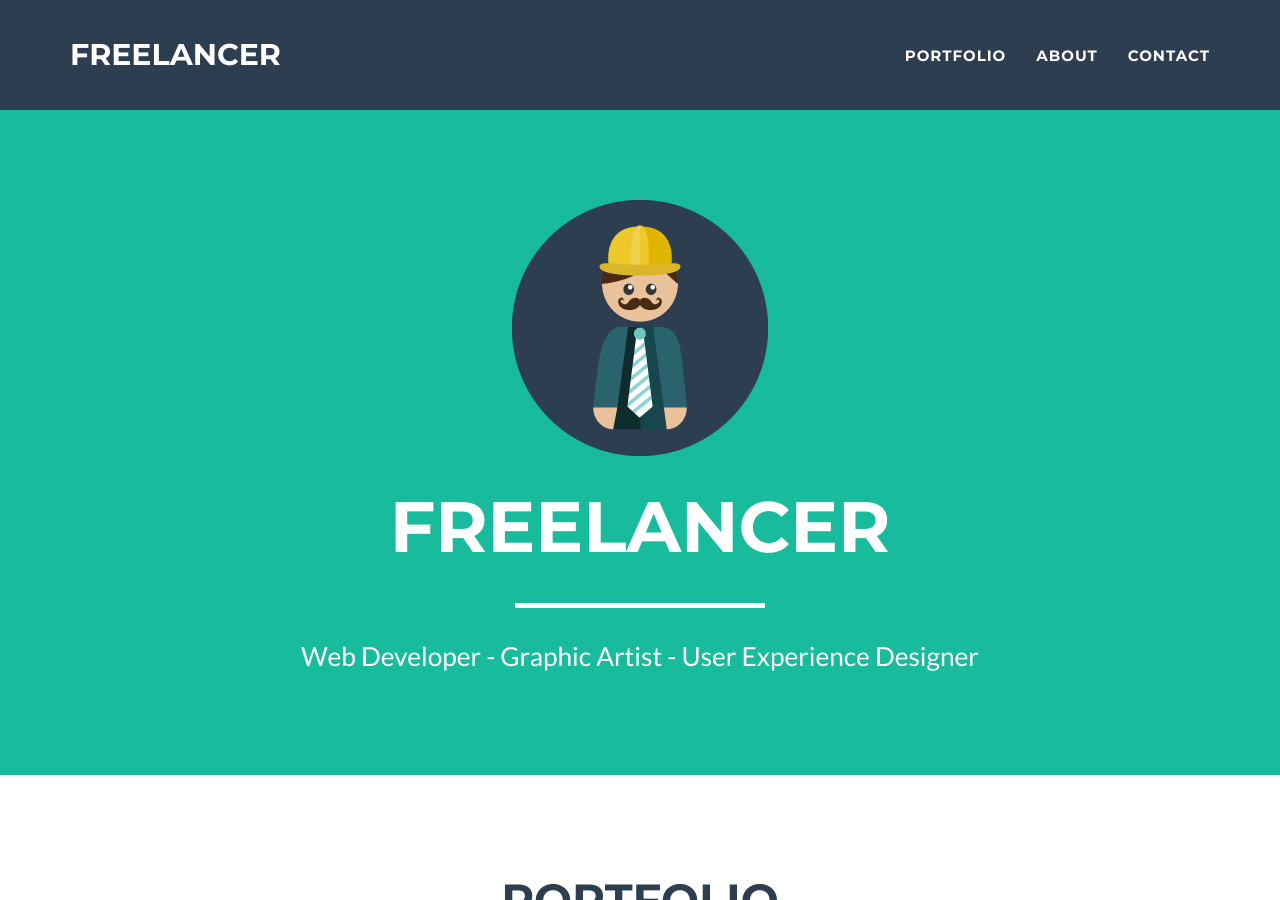
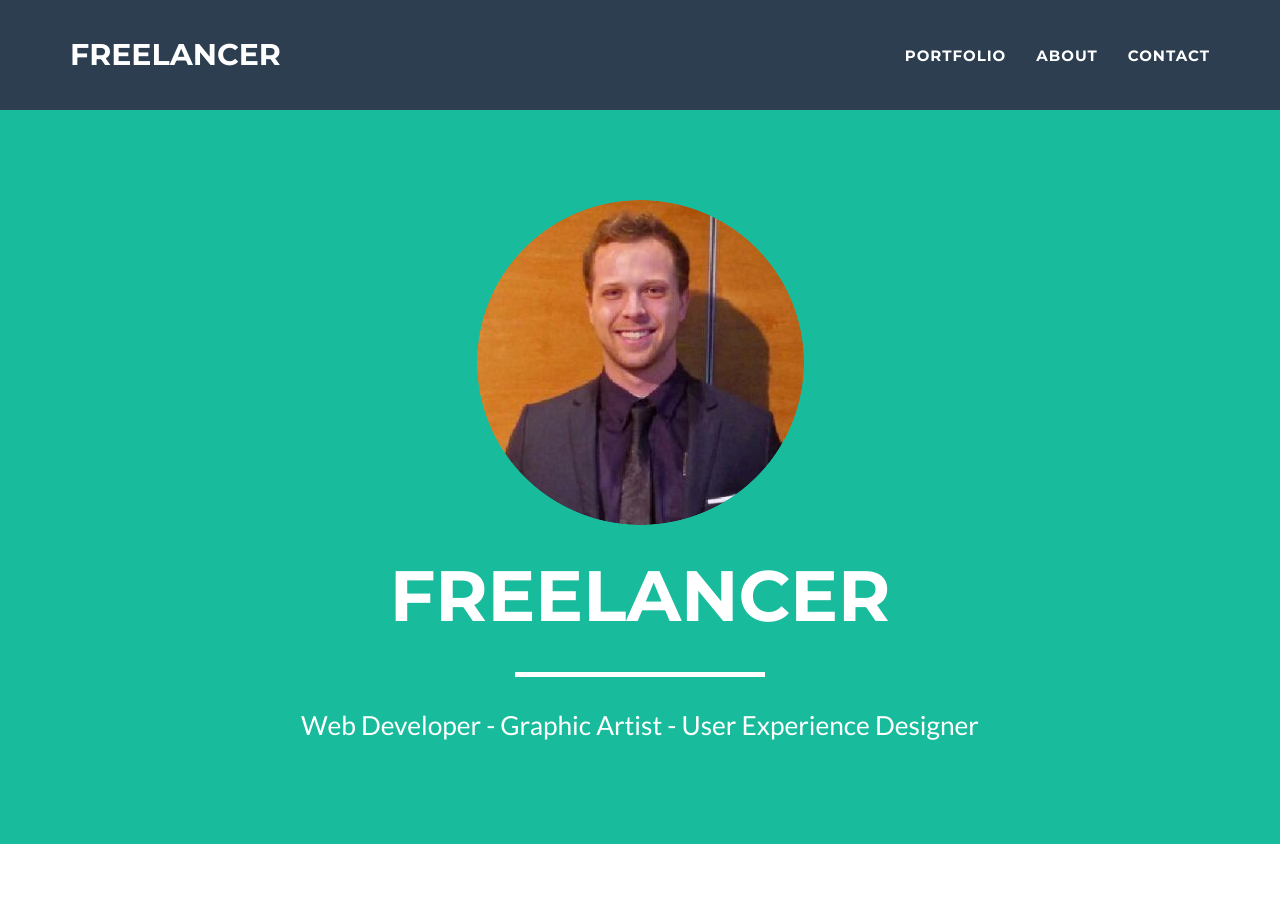
Before and after one commit to brandonbryan12/brandonbryan12.github.io, a Jekyll site: the page built from index.html, in a window 1280 px wide and 900 px high. Built offline with Jekyll 4.4.1, drawn with Linux system fonts in a browser that asks for light colours.

Commit message:
Profile Image and Email changed

```diff
--- a/_includes/contact_static.html
+++ b/_includes/contact_static.html
@@ -9,7 +9,7 @@
 		</div>
 		<div class="row">
 			<div class="col-lg-8 col-lg-offset-2">
-				<form  action="//formspree.io/you@email.com" method="POST" name="sentMessage" id="contactForm" novalidate>
+				<form  action="//formspree.io/brandon.bryanferrell@gmail.com" method="POST" name="sentMessage" id="contactForm" novalidate>
 					<div class="row control-group">
 						<div class="form-group col-xs-12 floating-label-form-group controls">
 							<label>Name</label>
```
Also changed, not shown: img/profile.png.
